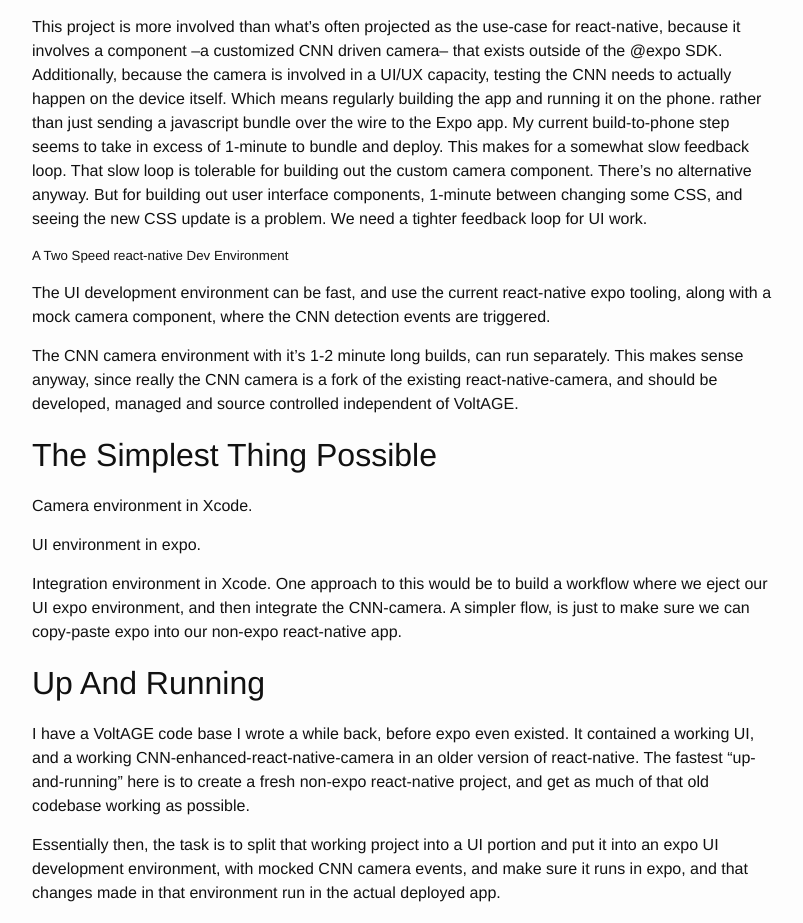
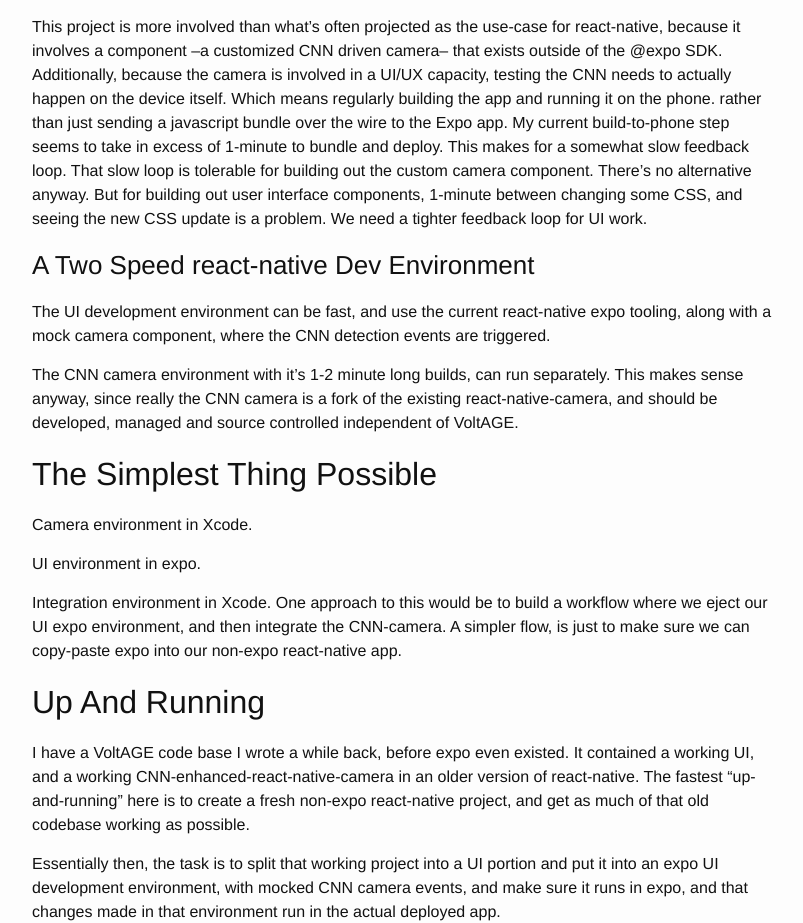
Before and after one commit to nsipplswezey/nsipplswezey.github.io, a Jekyll site: the page built from _posts/2017-11-10-A-React-Native-Dev-Feedback-Loop-For-Apps-That-Use-Custom-Native-Components.md, in a window 1280 px wide. Shown: the part 704-1627 px from the top of the page, without its empty margins (238-1041 px from the left). Built offline with Jekyll 4.4.1, drawn with Linux system fonts in a browser that asks for light colours; comment, search, counter and statistics services are not loaded.

```diff
--- a/_posts/2017-11-10-A-React-Native-Dev-Feedback-Loop-For-Apps-That-Use-Custom-Native-Components.md
+++ b/_posts/2017-11-10-A-React-Native-Dev-Feedback-Loop-For-Apps-That-Use-Custom-Native-Components.md
@@ -16,7 +16,7 @@ I give someone the object, and indicate that I have gifted it. They download the
 
 This project is more involved than what's often projected as the use-case for react-native, because it involves a component –a customized CNN driven camera– that exists outside of the @expo SDK. Additionally, because the camera is involved in a UI/UX capacity, testing the CNN needs to actually happen on the device itself. Which means regularly building the app and running it on the phone. rather than just sending a javascript bundle over the wire to the Expo app. My current build-to-phone step seems to take in excess of 1-minute to bundle and deploy. This makes for a somewhat slow feedback loop. That slow loop is tolerable for building out the custom camera component. There's no alternative anyway. But for building out user interface components, 1-minute between changing some CSS, and seeing the new CSS update is a problem. We need a tighter feedback loop for UI work.
 
-##### A Two Speed react-native Dev Environment
+### A Two Speed react-native Dev Environment
 The UI development environment can be fast, and use the current react-native expo tooling, along with a mock camera component, where the CNN detection events are triggered.
 
 The CNN camera environment with it's 1-2 minute long builds, can run separately. This makes sense anyway, since really the CNN camera is a fork of the existing react-native-camera, and should be developed, managed and source controlled independent of VoltAGE.
```
